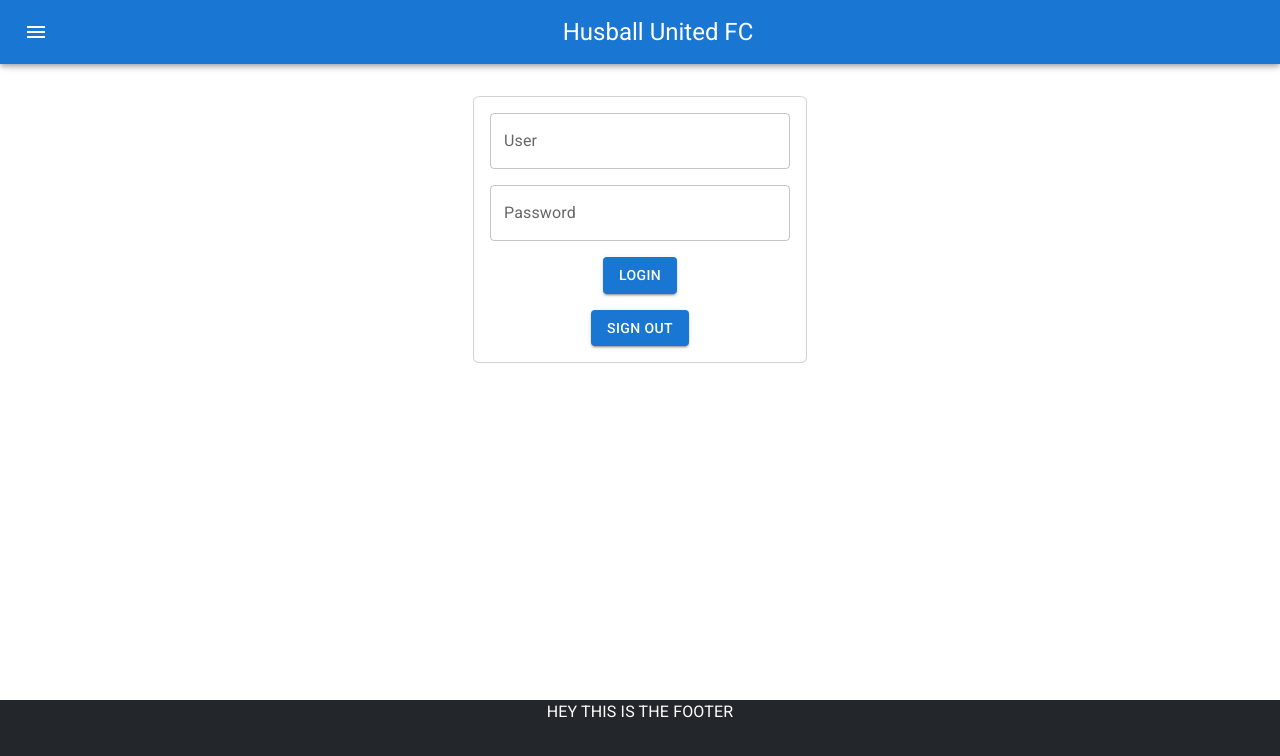
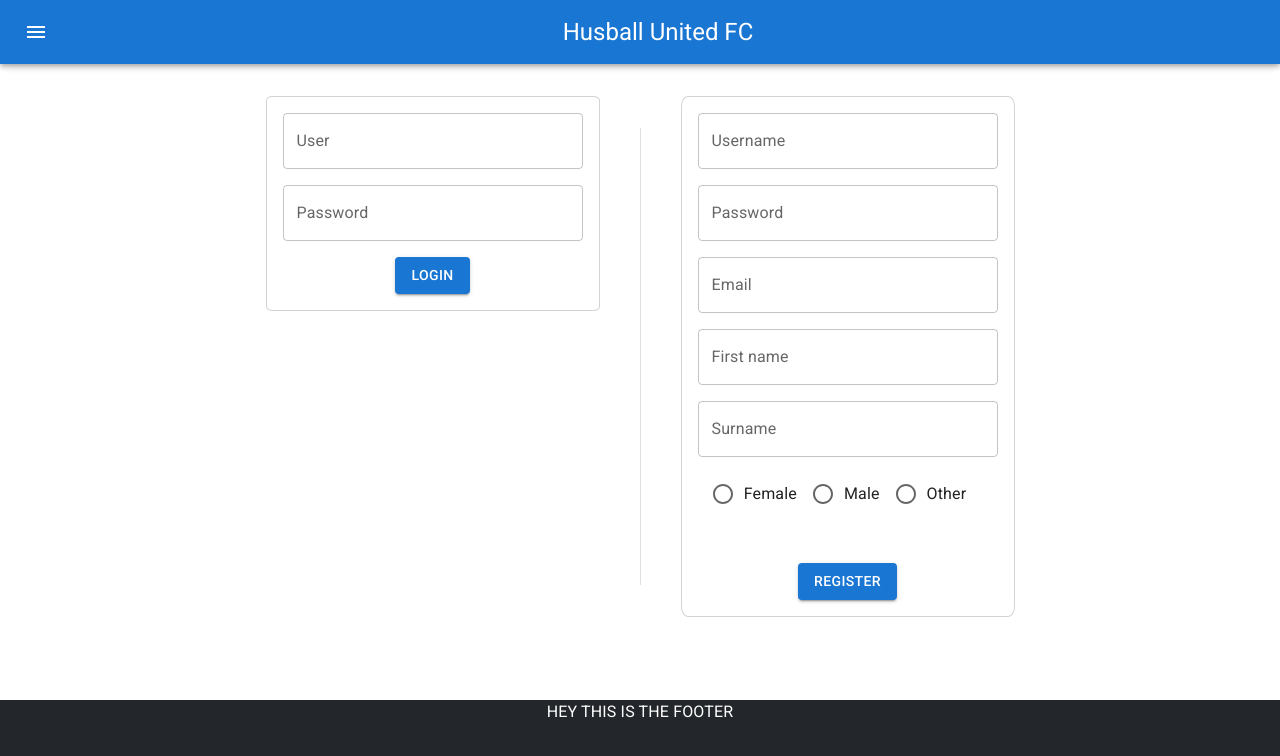
Before and after one commit to JAEdARAZ/fut-booking-front, a React (Create React App) app: page / in a window 1280 px wide. Shown: the top 756 px of the page. Built offline with nearby package versions, Linux system fonts and the light colour scheme; what aws-amplify would draw is missing.

Commit message:
Created sign up form, missing submition to Cognito

```diff
--- a/src/App.tsx
+++ b/src/App.tsx
@@ -7,7 +7,7 @@ import { Footer } from "./components/Footer";
 // import { GameDetail } from "./components/games/GameDetail";
 // import Games from "./components/games/Games";
 import NavBar from "./components/navbar/NavBar";
-import { Login } from "./components/Login";
+import { Login } from "./components/access/Login";
 //import { Test } from "./components/Test";
 
 function App() {
--- a/src/components/Login.tsx
+++ /dev/null
@@ -1,59 +0,0 @@
-import { Box, Button, TextField } from "@mui/material";
-import { useState } from "react";
-import { getAuthorizationHeader, loginCognito, signOut } from "../services/auth";
-
-export function Login() {
-  const [user, setUser] = useState<string>("");
-  const [password, setPassword] = useState<string>("");
-
-  async function login(e: React.FormEvent<HTMLFormElement>) {
-    e.preventDefault();
-    await loginCognito(user, password);
-  }
-
-  async function logOut(e: React.MouseEvent<HTMLButtonElement, MouseEvent>) {
-    e.preventDefault();
-    await signOut();
-  }
-
-  return (
-    <Box
-      width="100%"
-      display="flex"
-      justifyContent="center"
-    >
-      <Box
-        component="form"
-        onSubmit={(e) => login(e)}
-        display="flex"
-        flexDirection="column"
-        alignItems="center"
-        rowGap={2}
-        p={2}
-        border="1px solid"
-        borderRadius="2%"
-        borderColor="lightgrey"
-      >
-        <TextField
-          sx={{ width: "300px" }}
-          id="filled-search"
-          label="User"
-          type="search"
-          variant="outlined"
-          onChange={(e) => setUser(e.target.value)}
-        />
-        <TextField
-          sx={{ width: "300px" }}
-          id="filled-password-input"
-          label="Password"
-          type="password"
-          autoComplete="current-password"
-          variant="outlined"
-          onChange={(e) => setPassword(e.target.value)}
-        />
-        <Button type="submit" variant="contained">LOGIN</Button>
-        <Button type="submit" variant="contained" onClick={(e) => logOut(e)}>SIGN OUT</Button>
-      </Box>
-    </Box>
-  )
-}
--- /dev/null
+++ b/src/components/access/Login.tsx
@@ -0,0 +1,144 @@
+import { Box, Button, Divider, FormControlLabel, Radio, RadioGroup, TextField, useMediaQuery, useTheme } from "@mui/material";
+import { useState } from "react";
+import { loginCognito } from "../../services/auth";
+
+export function Login() {
+  const theme = useTheme();
+  const [userLogin, setUserLogin] = useState<string>("");
+  const [passwordLogin, setPasswordLogin] = useState<string>("");
+  const [userRegister, setUserRegister] = useState<string>("");
+  const [passwordRegister, setPasswordRegister] = useState<string>("");
+  const [email, setEmail] = useState<string>("");
+  const [firstname, setFirstname] = useState<string>("");
+  const [surname, setSurname] = useState<string>("");
+  const [gender, setGender] = useState<string>("");
+
+  async function login(e: React.FormEvent<HTMLFormElement>) {
+    e.preventDefault();
+    await loginCognito(userLogin, passwordLogin);
+  }
+
+  async function signUp(e: React.FormEvent<HTMLFormElement>) {
+    e.preventDefault();
+    console.log({
+      userRegister, passwordRegister, email, firstname, surname, gender
+    });
+  }
+
+  return (
+    <Box
+      width="100%"
+      display="flex"
+      justifyContent="center"
+      alignItems="center"
+      flexWrap="wrap"
+      sx={{ flexDirection: { xs: "column", md: "row" } }}
+    >
+      <Box
+        component="form"
+        onSubmit={(e) => login(e)}
+        display="flex"
+        flexDirection="column"
+        alignItems="center"
+        sx={{ alignSelf: { xs: "inherit", md: "flex-start" } }}
+        rowGap={2}
+        p={2}
+        maxHeight="270px"
+        border="1px solid"
+        borderRadius="2%"
+        borderColor="lightgrey"
+      >
+        <TextField
+          sx={{ width: "300px" }}
+          id="user-login"
+          label="User"
+          variant="outlined"
+          onChange={(e) => setUserLogin(e.target.value)}
+        />
+        <TextField
+          sx={{ width: "300px", flexGrow: 1 }}
+          id="password-login"
+          label="Password"
+          type="password"
+          variant="outlined"
+          onChange={(e) => setPasswordLogin(e.target.value)}
+        />
+        <Button type="submit" variant="contained">LOGIN</Button>
+      </Box>
+
+      <Divider
+        sx={{ mx: 5, my: 4 }}
+        orientation={useMediaQuery(theme.breakpoints.down("md")) ? "horizontal" : "vertical"}
+        flexItem
+      />
+
+      <Box
+        component="form"
+        onSubmit={(e) => signUp(e)}
+        display="flex"
+        flexDirection="column"
+        alignItems="center"
+        rowGap={2}
+        p={2}
+        border="1px solid"
+        borderRadius="2%"
+        borderColor="lightgrey"
+      >
+        <TextField
+          sx={{ width: "300px" }}
+          id="user-signup"
+          label="Username"
+          variant="outlined"
+          onChange={(e) => setUserRegister(e.target.value)}
+        />
+        <TextField
+          sx={{ width: "300px", flexGrow: 1 }}
+          id="password-signup"
+          label="Password"
+          type="password"
+          variant="outlined"
+          onChange={(e) => setPasswordRegister(e.target.value)}
+        />
+        <TextField
+          sx={{ width: "300px" }}
+          id="email-signup"
+          label="Email"
+          variant="outlined"
+          onChange={(e) => setEmail(e.target.value)}
+        />
+        <TextField
+          sx={{ width: "300px" }}
+          id="firstname-signup"
+          label="First name"
+          variant="outlined"
+          onChange={(e) => setFirstname(e.target.value)}
+        />
+        <TextField
+          sx={{ width: "300px" }}
+          id="surname-signup"
+          label="Surname"
+          variant="outlined"
+          onChange={(e) => setSurname(e.target.value)}
+        />
+        <RadioGroup
+          row
+          aria-labelledby="gender-buttons-group-label"
+          defaultValue="female"
+          name="gender-buttons"
+          onChange={(e) => {setGender(e.target.value)}}
+        >
+          <FormControlLabel value="F" control={<Radio />} label="Female" />
+          <FormControlLabel value="M" control={<Radio />} label="Male" />
+          <FormControlLabel value="O" control={<Radio />} label="Other" />
+        </RadioGroup>
+        <Button
+          type="submit"
+          variant="contained"
+          sx={{ mt: 4 }}
+        >
+          REGISTER
+        </Button>
+      </Box>
+    </Box>
+  )
+}
```
